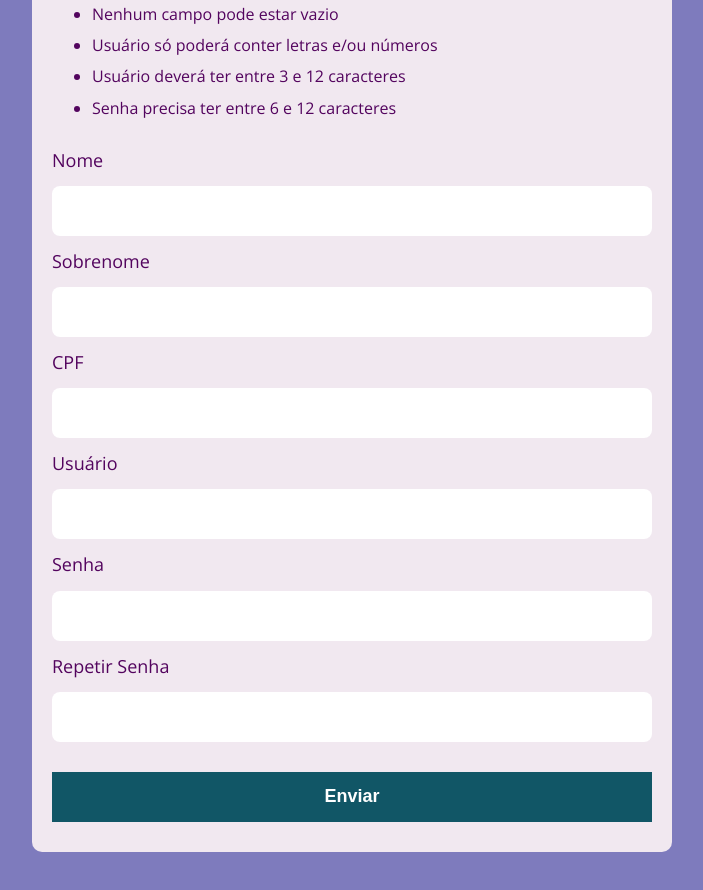
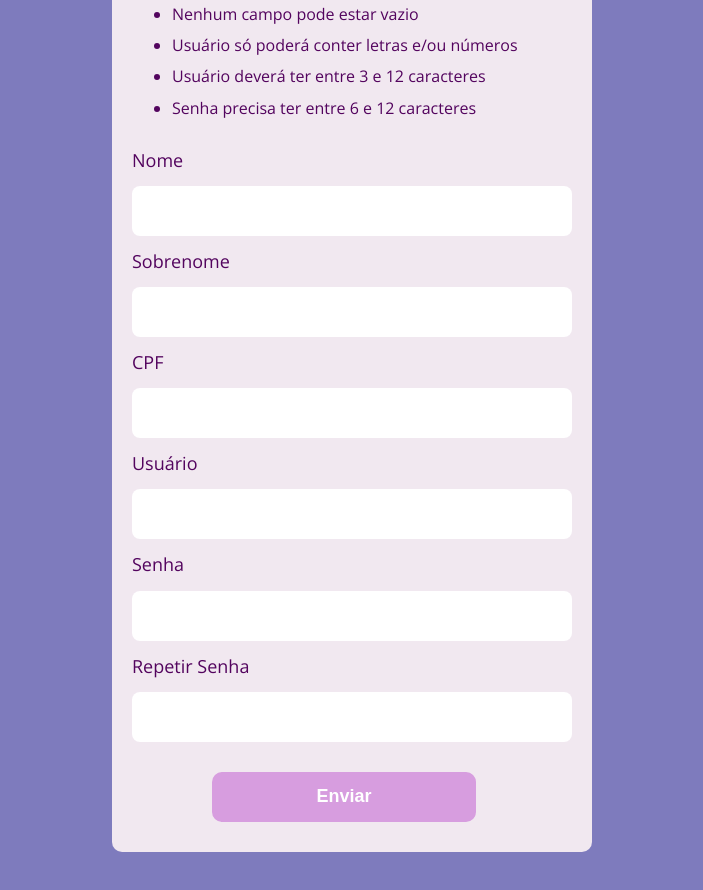
Before and after one commit to Deb-Paulin/Formulario-de-Cadastro, a plain HTML site: page index.html in a window 1280 px wide. Shown: the part 154-1044 px from the top of the page, without its empty margins (288-991 px from the left). Drawn offline with nearby package versions, Linux system fonts and the light colour scheme; files whose address does not match are found by name.

Commit message:
ajustes no css

```diff
--- a/assets/style.css
+++ b/assets/style.css
@@ -19,7 +19,7 @@ body {
 }
 
 .container {
-  max-width: 640px;
+  max-width: 480px;
   margin: 50px auto;
   background: #f1e8f0;
   padding: 20px;
@@ -43,6 +43,20 @@ body {
 .form__input {
   border-radius: 8px;
   border: none;
+
+}
+
+.form__button {
+  border-radius: 10px;
+  border: none;
+  background-color: #d79ddf;
+  width: 60%;
+  font-size: 18px;
+  margin-left: 5rem;
+}
+
+.form__button:hover {
+  background-color: #8b117d;
 }
 
 form input, form label, form button {
```
